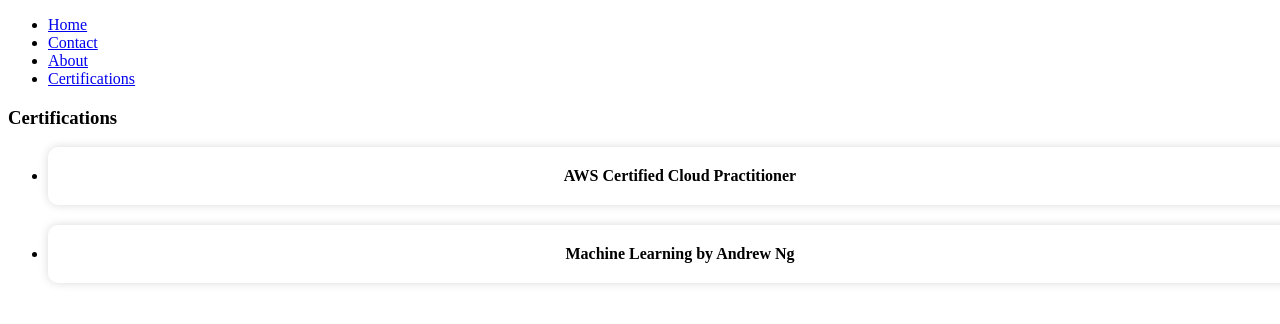
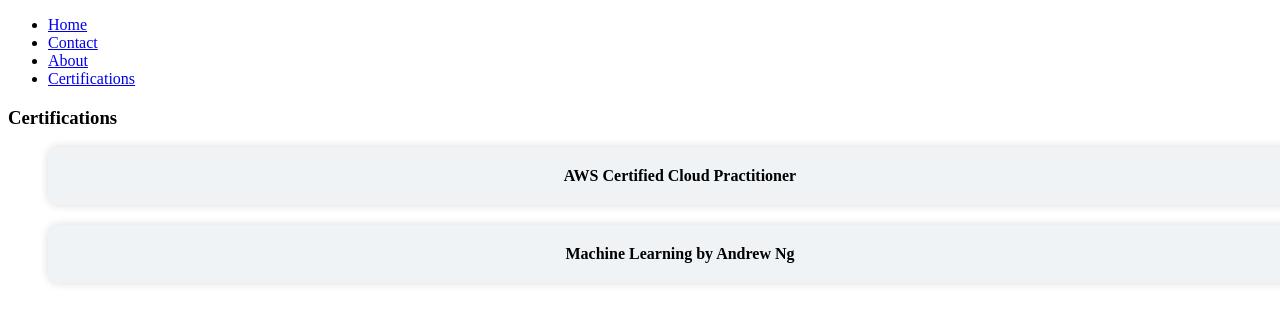
Before and after one commit to PSatyadevAbhiram/Portfolio, a Next.js app: page /certifications in a window 1280 px wide. Shown: the top 324 px of the page. Built offline with nearby package versions, Linux system fonts and the light colour scheme.

Commit message:
changed colors in certifications.js

```diff
--- a/components/Certifications.js
+++ b/components/Certifications.js
@@ -23,8 +23,8 @@
 
   return (
     <div>
-      <h3>Certifications</h3>
-      <ul>
+      <h3 className={styles.h3}>Certifications</h3>
+      <ul className={styles.ul}>
         {Object.entries(groupedCertifications).map(([certName, certifications]) => (
           <li
             key={certName}
@@ -36,7 +36,7 @@
               {hoveredCertName === certName && (
                 <ul>
                   {certifications.map((certification, index) => (
-                    <li key={index}>
+                    <li className={styles.cert_details} key={index}>
                       Provider: {certification.provider} <br />
                       Validation Number: {certification.validationNumber} <br />
                       Verification URL: {certification.certificateURL} <br />
--- a/components/Certifications.module.css
+++ b/components/Certifications.module.css
@@ -1,9 +1,9 @@
-.card{
+.card {
   width: 100%;
   height: 100%;
-    background-color: #fff;
+  background-color: #F0F3F6; /* Primary Background Color */
   border-radius: 10px;
-    box-shadow: 0 0 10px rgba(0,0,0,0.15);
+  box-shadow: 0 0 10px rgba(0, 0, 0, 0.15);
   display: flex;
   flex-direction: column;
   justify-content: space-between;
@@ -14,7 +14,28 @@
   margin-bottom: 20px;
 }
 
-.card:hover{
+.card:hover {
   transform: scale(1.05);
-    box-shadow: 0 0 20px rgba(0,0,0,0.3);
+  box-shadow: 0 0 20px rgba(0, 0, 0, 0.3); /* Hover Effect */
 }
+
+.cert_details {
+  display: flex;
+  flex-direction: column;
+  justify-content: center;
+  align-items: center;
+  padding: 20px;
+}
+
+.card h3,
+.card p {
+  color: #333333; /* Text Color (Card Content) */
+}
+
+.cert_details p {
+  color: #FFFFFF; /* Text Color (Details) */
+}
+
+.ul {
+  list-style: none;
+}
```
Lines whose indentation alone changed are shown as unchanged.
